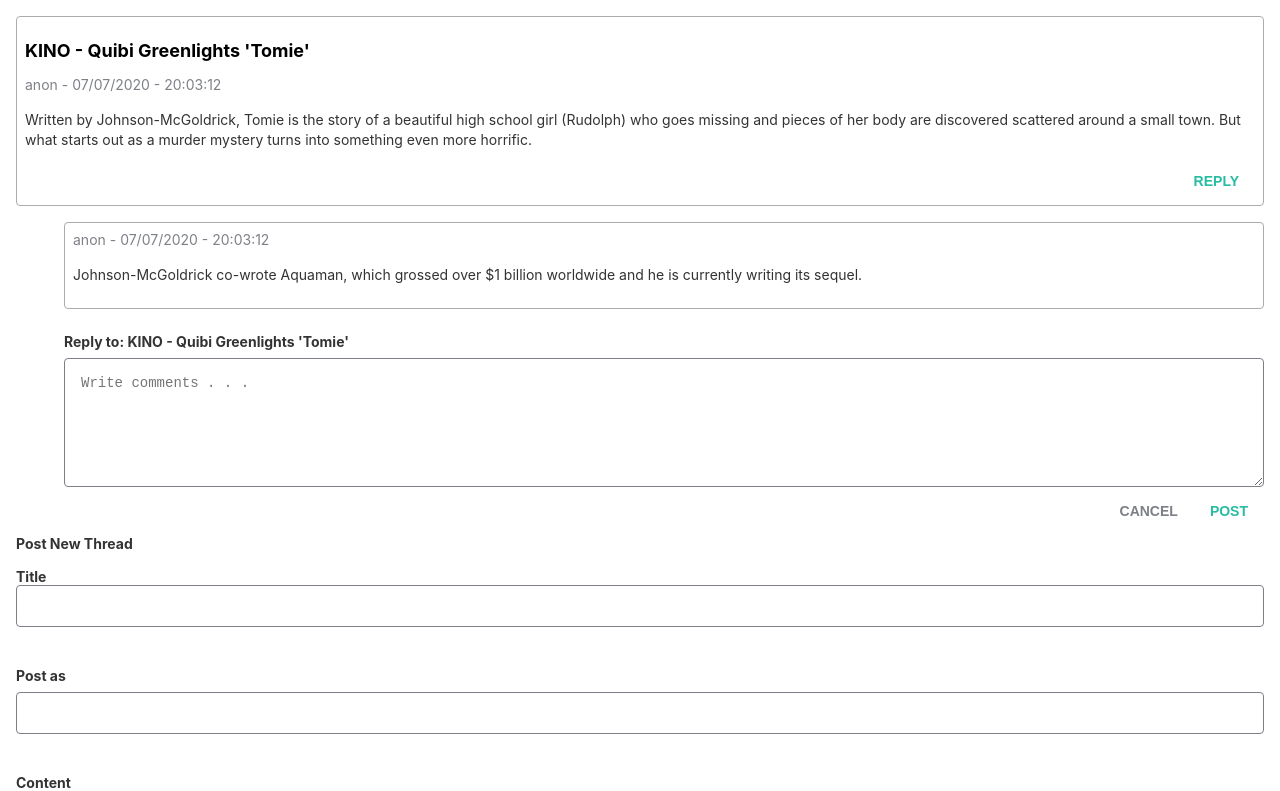
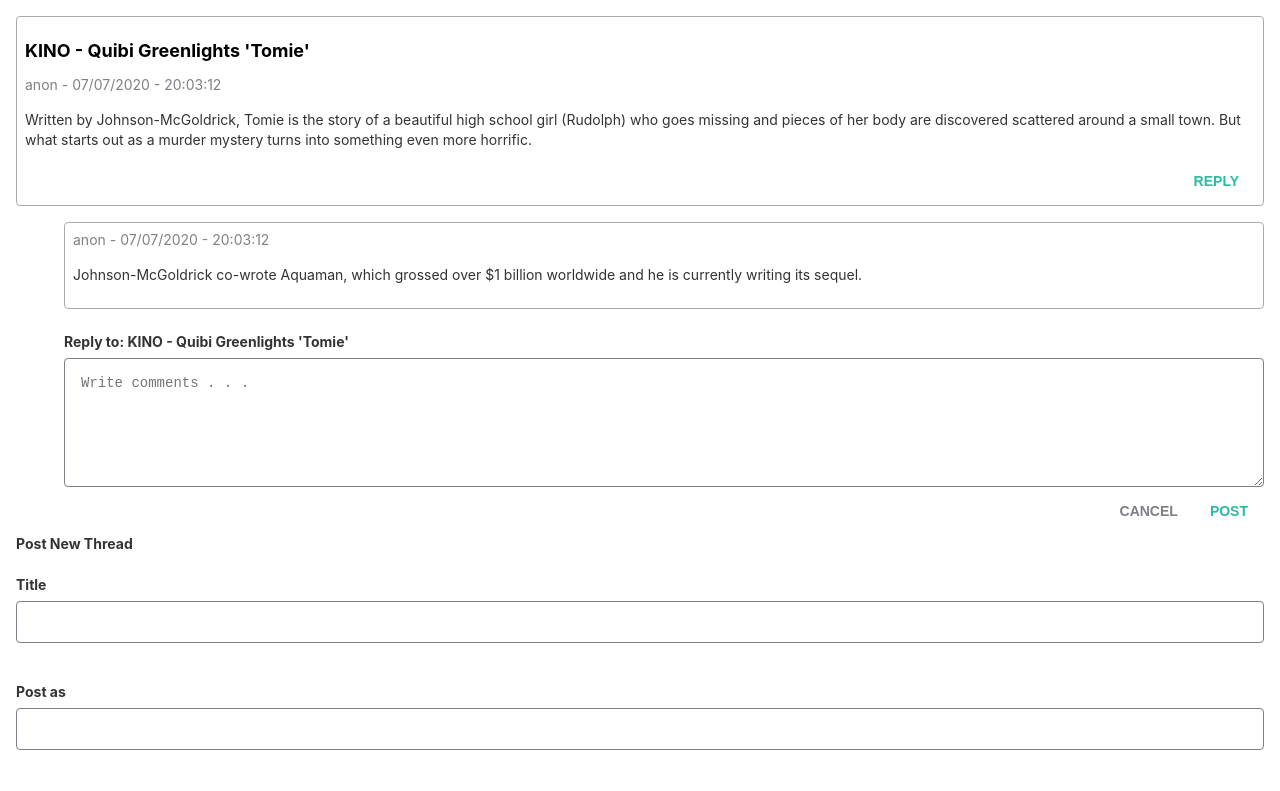
Before and after one commit to hare451g/duck-chan, a React (Create React App) app: page / in a window 1280 px wide. Shown: the top 791 px of the page. Built offline with nearby package versions, Linux system fonts and the light colour scheme.

Commit message:
fix margin  at titlle

```diff
--- a/src/containers/NewThreadForm.jsx
+++ b/src/containers/NewThreadForm.jsx
@@ -14,7 +14,7 @@
       </Text>
 
       <Flex direction="column" margin="16px 0">
-        <Text fontSize="14px" fontWeight="bold">
+        <Text fontSize="14px" fontWeight="bold" margin="8px 0px">
           Title
         </Text>
         <TextInput type="text" />
```
